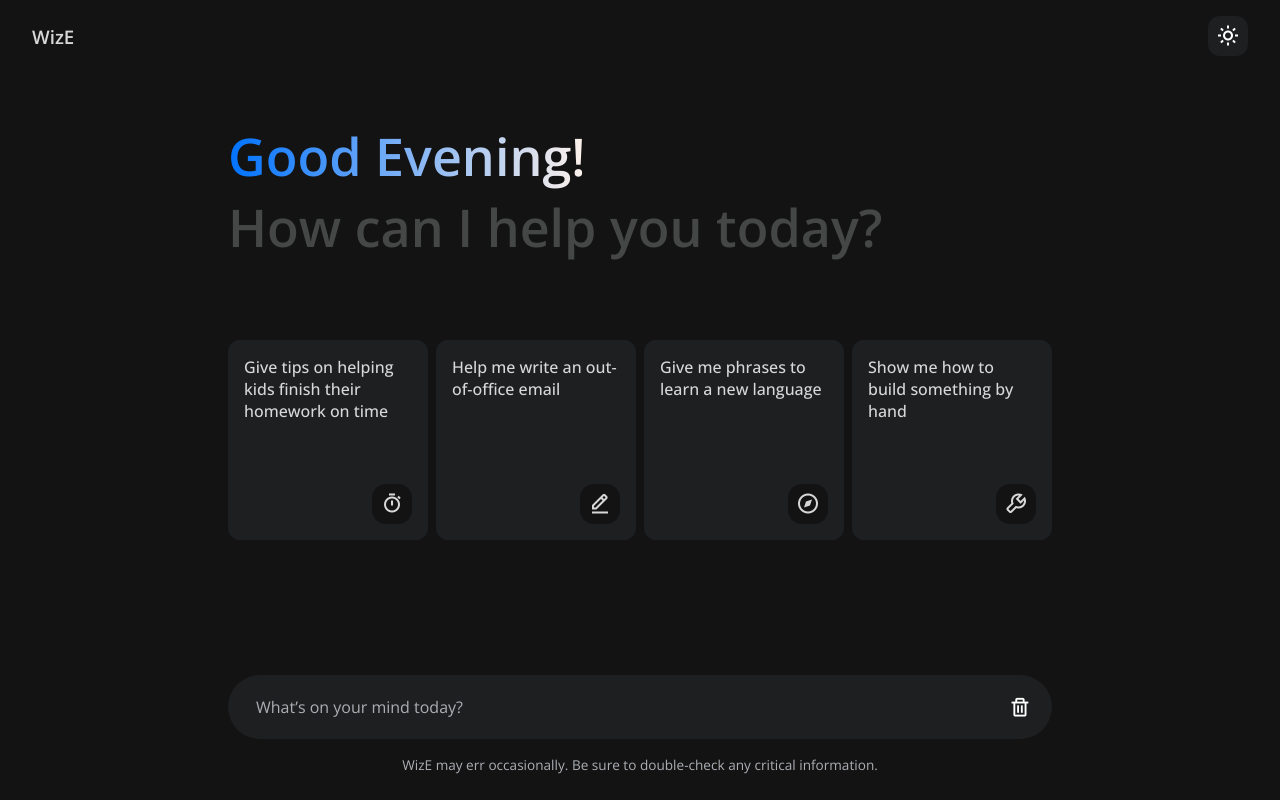
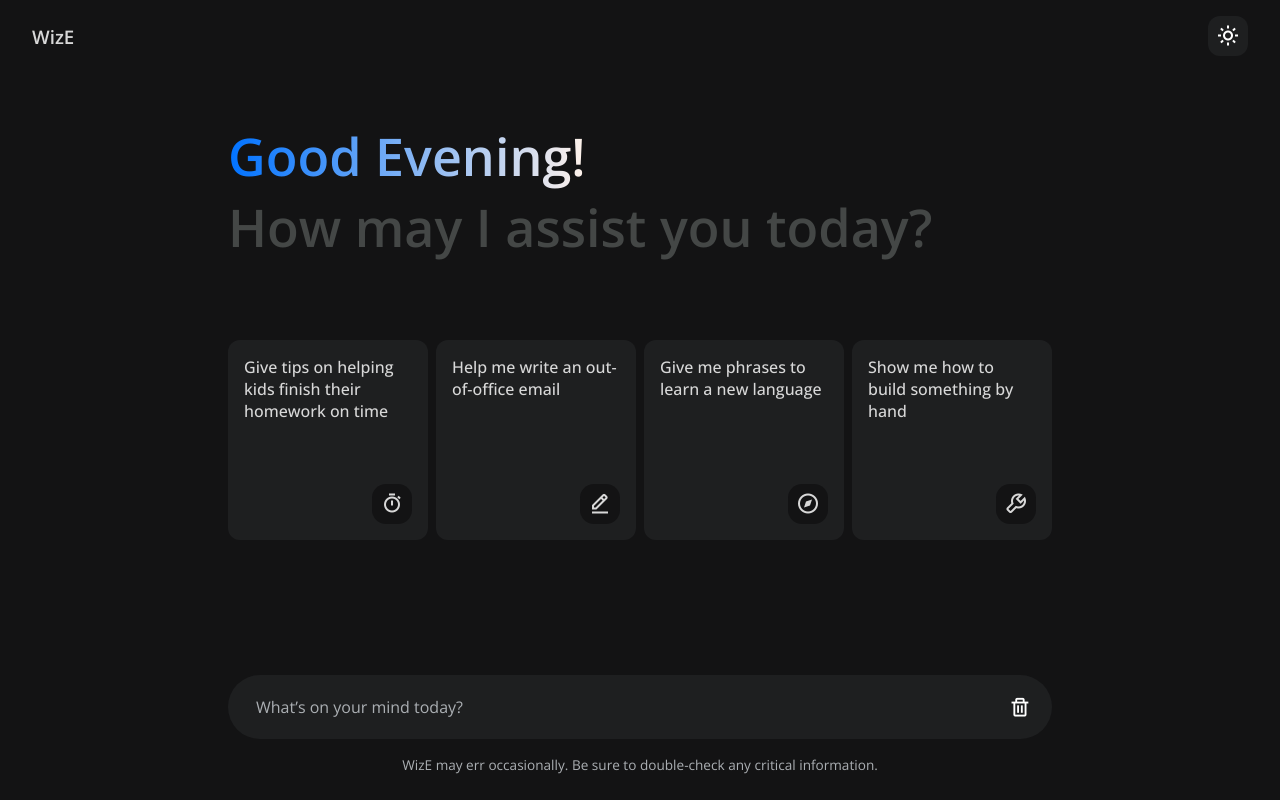
Before and after one commit to Macpot/WizE, a plain HTML site: page index.html in a window 1280 px wide. Drawn offline with nearby package versions, Linux system fonts and the light colour scheme.

Commit message:
Update index.html

```diff
--- a/index.html
+++ b/index.html
@@ -21,7 +21,7 @@
     <header class="header">
         <div class="header__title">
             <h1 id="greeting">Hello, There!</h1>
-            <h2>How can I help you today?</h2>
+            <h2>How may I assist you today?</h2>
         </div>
         <div class="suggests">
             <div class="suggests__item">
```
